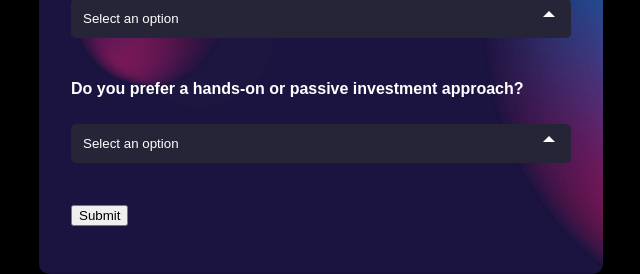
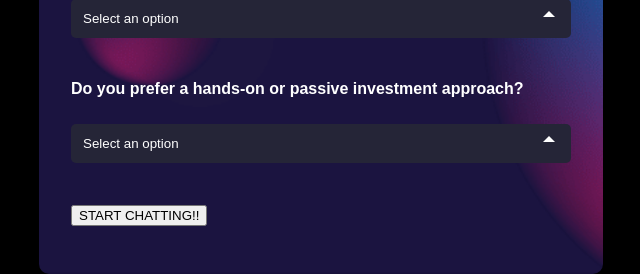
Before and after one commit to AdvayBhatt/tamuhack_25_jan_2, a Flask app: template template/form.html in a window 1280 px wide. Shown: the part 1056-1330 px from the top of the page, without its empty margins (319-959 px from the left). Run offline with Flask 3, Linux system fonts and the light colour scheme; the template is opened without the code that fills it, so the values that code supplies are empty.

Commit message:
Fixed submit button styling

```diff
--- a/template/form.html
+++ b/template/form.html
@@ -3,6 +3,7 @@
 <head>
     <meta charset="UTF-8">
     <meta name="viewport" content="width=device-width, initial-scale=1.0">
+    <link href="https://fonts.googleapis.com/css?family=IBM+Plex+Sans:400,600" rel="stylesheet">
     <link rel="stylesheet" href="src/scss/layout/form.css">
     <title>Investment Form</title>
 </head>
@@ -54,8 +55,7 @@
             <option value="yes">Yes</option>
             <option value="unsure">Unsure</option>
         </select><br><br>
-
-        <button type="button" onclick="submitForm()">Submit</button>
+        <a href="http://localhost:8501"><button class="button-primary" href="http://localhost:8501" type="button" onclick="submitForm()">START CHATTING!!</button></a>
         <p id="statusMessage"></p>
     </form>
 
```
